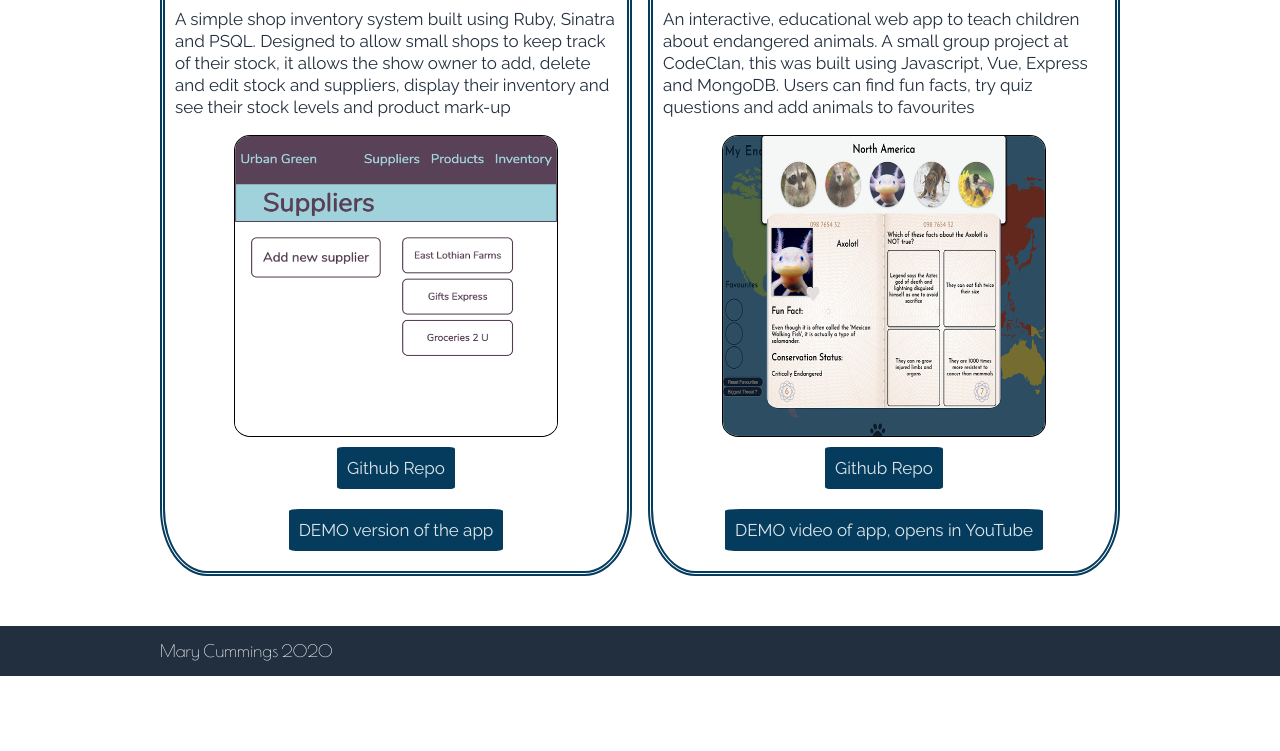
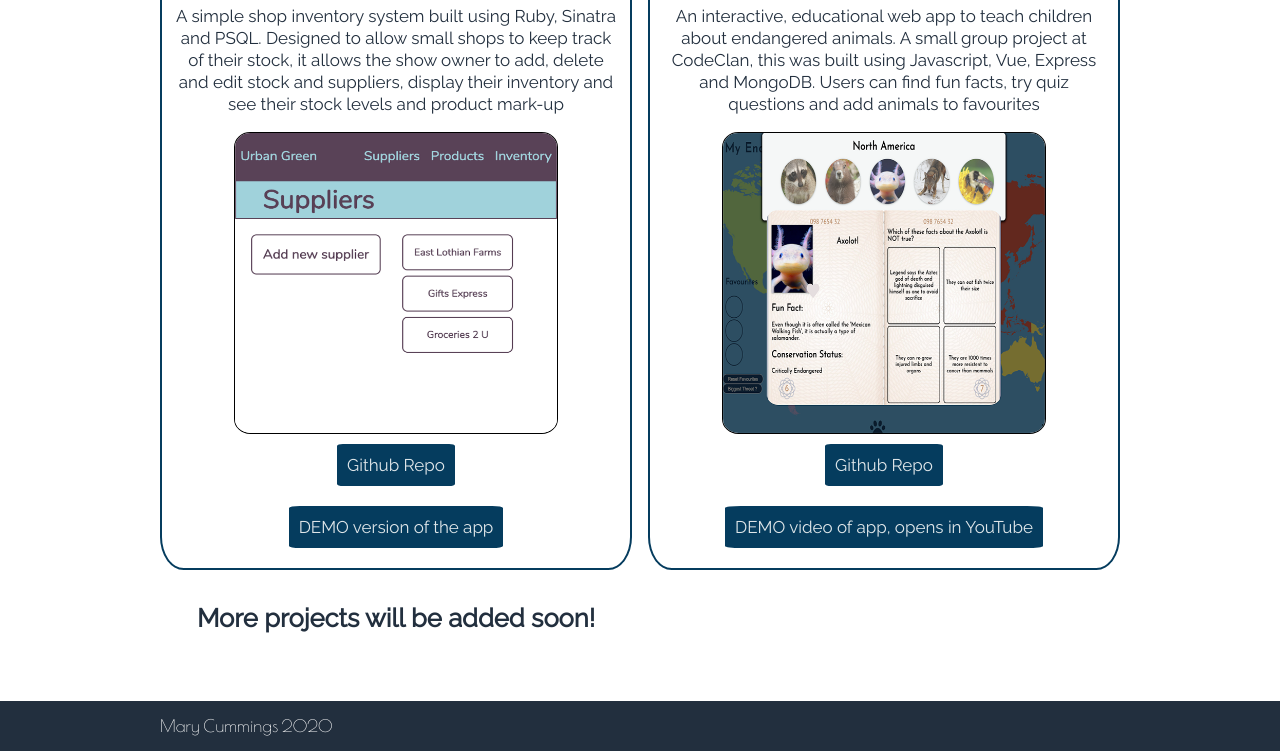
Before and after one commit to MaryBobs/mary-cummings, a Gatsby site: page /projects in a window 1280 px wide. Shown: the part 455-1206 px from the top of the page. Before the commit the page ends 1131 px from the top, so only its background shows below. Built offline with nearby package versions, Linux system fonts and the light colour scheme; Gatsby itself is replaced by a stand-in of ours.

Commit message:
tweaks to project css

```diff
--- a/src/components/project-list.js
+++ b/src/components/project-list.js
@@ -9,6 +9,7 @@ const projectList = () => (
             return <Project key={data.slug} title={data.title} image={data.image} details={data.details}
             url={data.url} github={data.github} urltext={data.urltext}/>
         })}
+        <h2>More projects will be added soon!</h2>
     </div>
 )
 
--- a/src/components/project-list.module.scss
+++ b/src/components/project-list.module.scss
@@ -5,4 +5,10 @@
     grid-gap: 20px;
     grid-template-columns: repeat(auto-fit, minmax(320px, 1fr));
     grid-gap: 1rem;
+
+    h2 {
+        color: $color-pallete-1;
+        justify-self: center;
+    }
+
 }
--- a/src/components/project.module.scss
+++ b/src/components/project.module.scss
@@ -4,10 +4,11 @@
     display: grid;
     justify-content: center;
     justify-items: center;
-    border: $color-pallete-9 double 5px;
-    border-radius: 10%;
+    border: $color-pallete-9 double 2px;
+    border-radius: 5%;
     padding: 10px;
     color: $color-pallete-1;
+    text-align: center;
 }
 
 .images {
```
